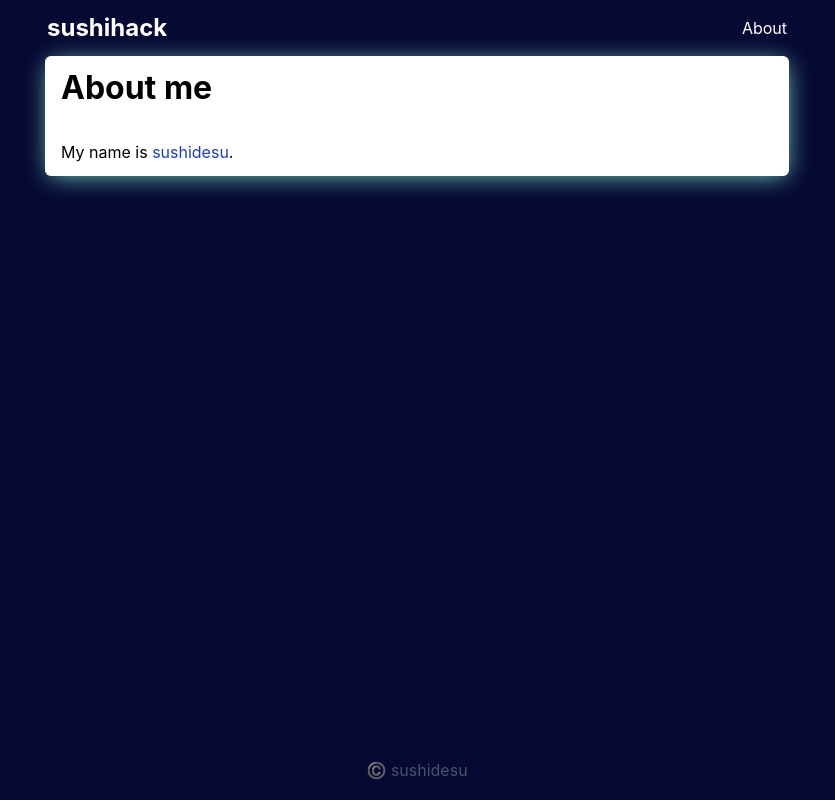
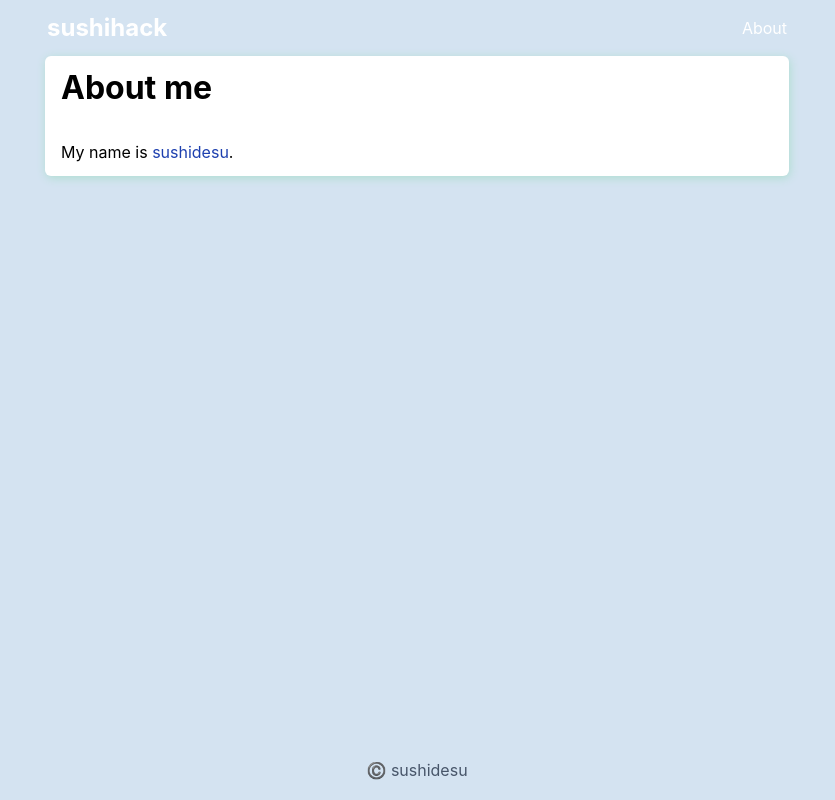
Before and after one commit to sushidesu/sushihack.com, a Next.js app: page /about in a window 1280 px wide. Shown: the whole page, without its empty margins (223-1058 px from the left). Built offline with nearby package versions, Linux system fonts and the light colour scheme.

Commit message:
fix colors

```diff
--- a/src/components/Wrapper/Wrapper.module.css
+++ b/src/components/Wrapper/Wrapper.module.css
@@ -2,5 +2,5 @@
   background-color: var(--color-white);
   border-radius: .375rem;
   padding: .5rem 1rem;
-  box-shadow: 1px 3px 24px -4px var(--color-sushi-light);
+  box-shadow: 1px 2px 10px 0 var(--color-sushi-shadow);
 }
--- a/src/styles/global.css
+++ b/src/styles/global.css
@@ -5,9 +5,9 @@
   --color-white: #fff;
   --color-sushi: #3ed1b9;
   --color-sushi-light: #7bdec1;
-  --color-sushi-shadow: #9be0cc;
+  --color-sushi-shadow: #aeded0;
   --color-primary: #fdcb17;
-  --color-primary-bg: #060934;
+  --color-primary-bg: #d4e3f1;
   --color-link: rgba(30, 64, 175, 1);
   --color-gray-dark: rgba(71, 85, 105, 1);
 }
```
